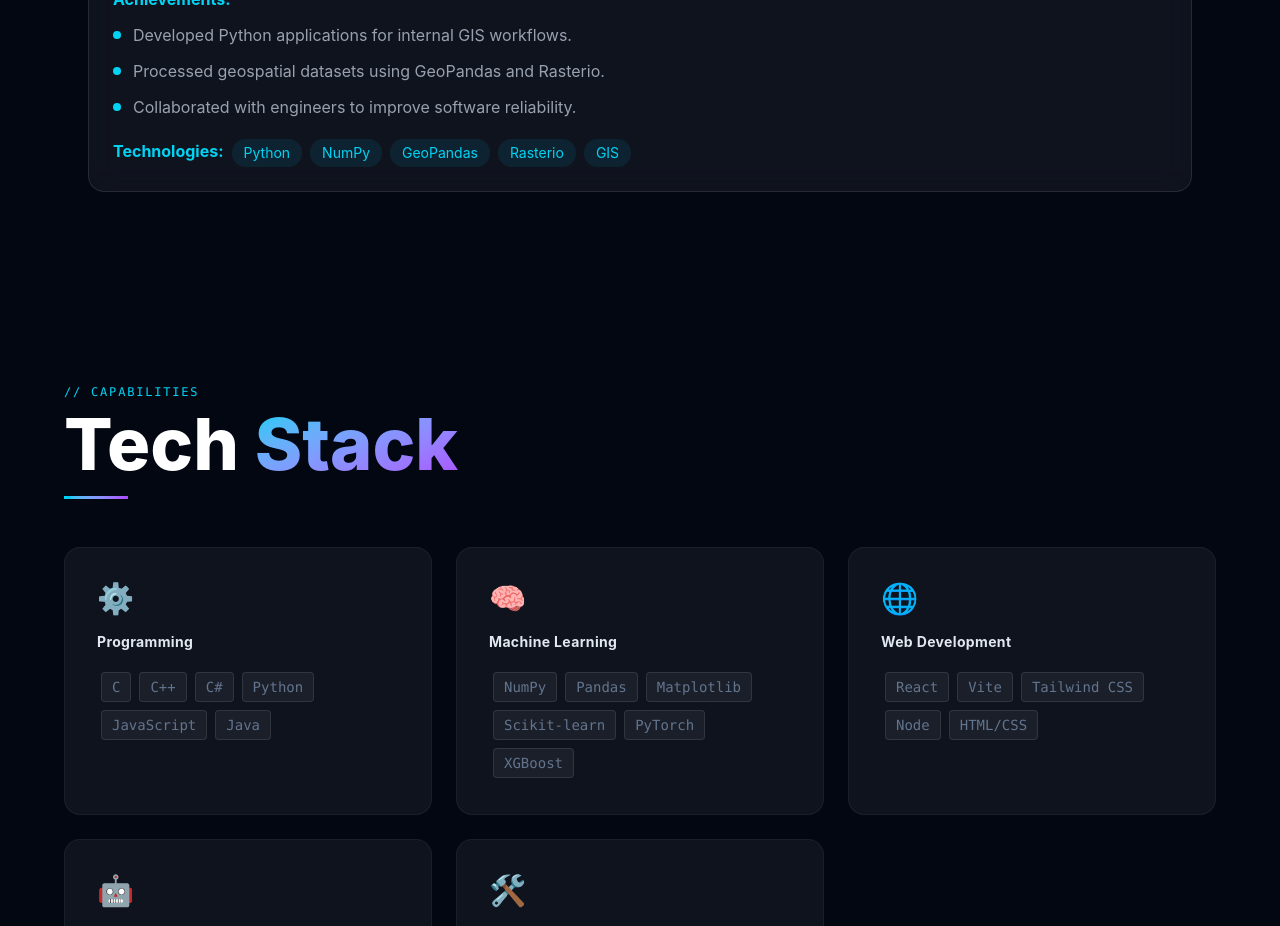
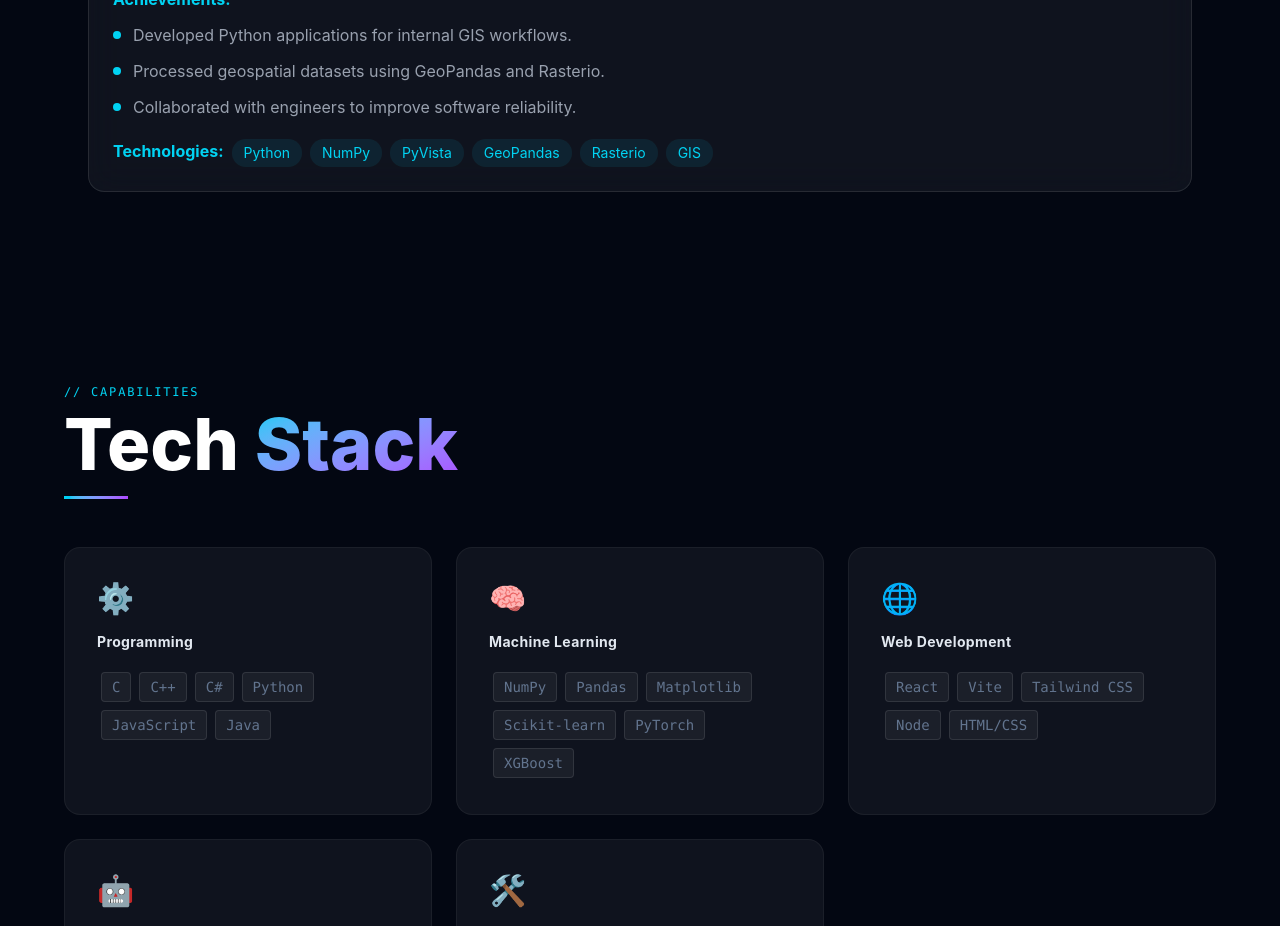
Before and after one commit to Jamiul-kawsar/Jamiul_Portfolio, a React (Vite) app: page / in a window 1280 px wide. Shown: the part 2100-3026 px from the top of the page. Built offline with nearby package versions, Linux system fonts and the light colour scheme.

Commit message:
edit awgc technologies

```diff
--- a/src/data/experience.js
+++ b/src/data/experience.js
@@ -9,6 +9,7 @@ export const experiences = [
     technologies: [
       "Python",
       "NumPy",
+      "PyVista",
       "GeoPandas",
       "Rasterio",
       "GIS",
```
